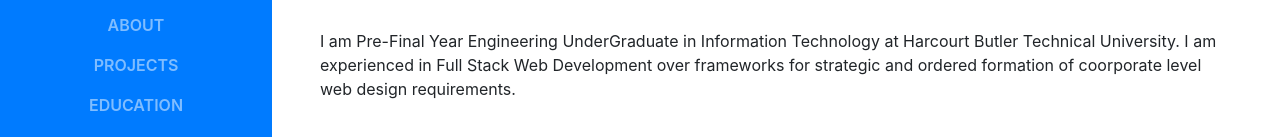
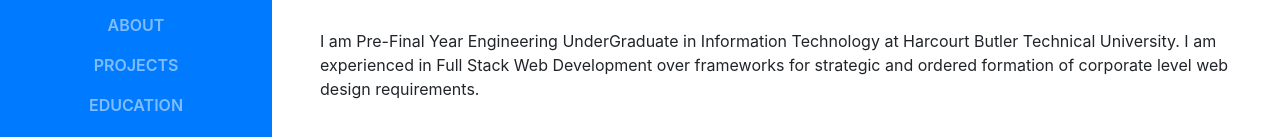
Before and after one commit to HitmanCodes/Porfolio, a website with bundled scripts: page index.html in a window 1280 px wide. Shown: the part 347-484 px from the top of the page. Built offline with nearby package versions, Linux system fonts and the light colour scheme; a web font is replaced by a local one.

Commit message:
Update index.html

```diff
--- a/index.html
+++ b/index.html
@@ -75,7 +75,7 @@
           <div class="subheading mb-5">4/3 Bajaria · Farrukhabad, UP 209625 ·
             <a target=”_blank” href="https://mail.google.com/mail/u/0/?fs=1&to=190108038@hbtu.ac.in&tf=cm">190108038@hbtu.ac.in</a>
           </div>
-          <p class="mb-5">I am Pre-Final Year Engineering UnderGraduate in Information Technology at Harcourt Butler Technical University. I am experienced in Full Stack Web Development over frameworks for strategic and ordered formation of coorporate level web design requirements.</p>
+          <p class="mb-5">I am Pre-Final Year Engineering UnderGraduate in Information Technology at Harcourt Butler Technical University. I am experienced in Full Stack Web Development over frameworks for strategic and ordered formation of corporate level web design requirements.</p>
           <ul class="list-inline list-social-icons mb-0">
             <li class="list-inline-item">
               <a target=”_blank” href="https://twitter.com/TheVardhanYash">
```
